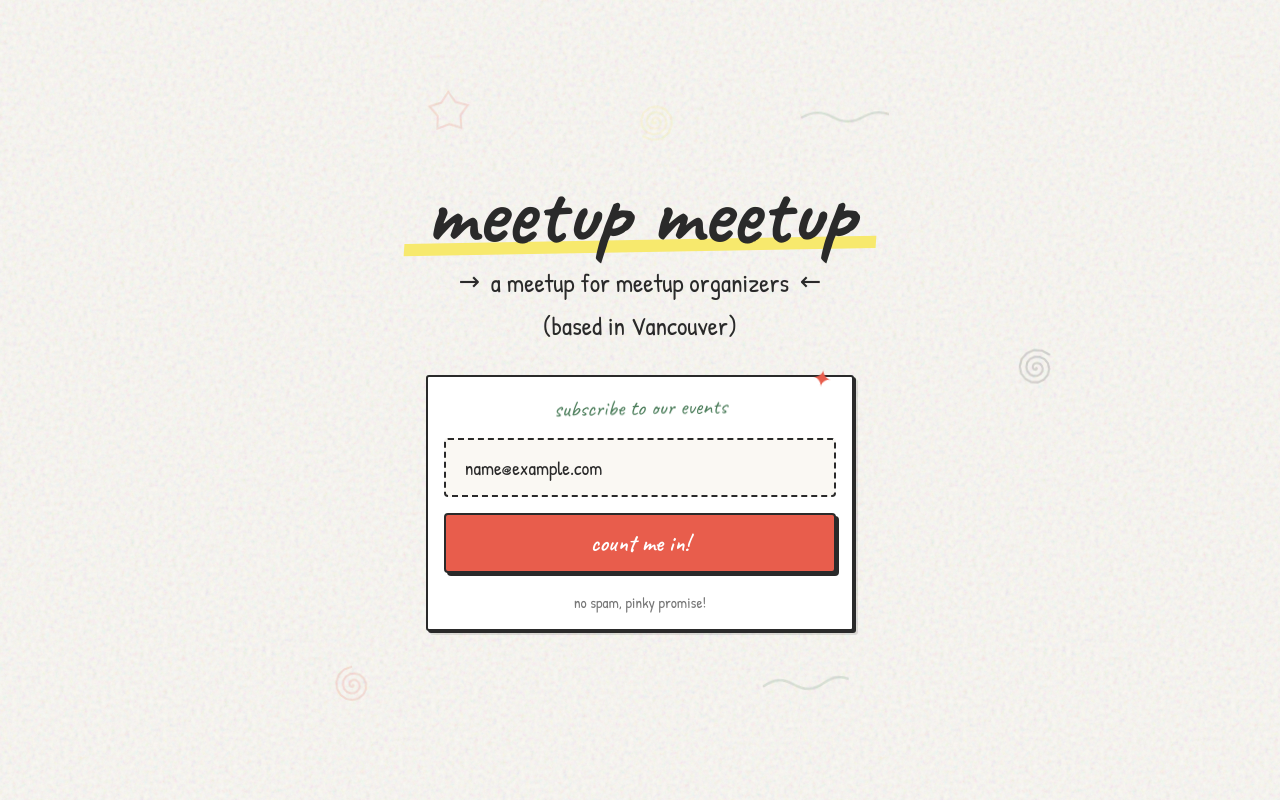
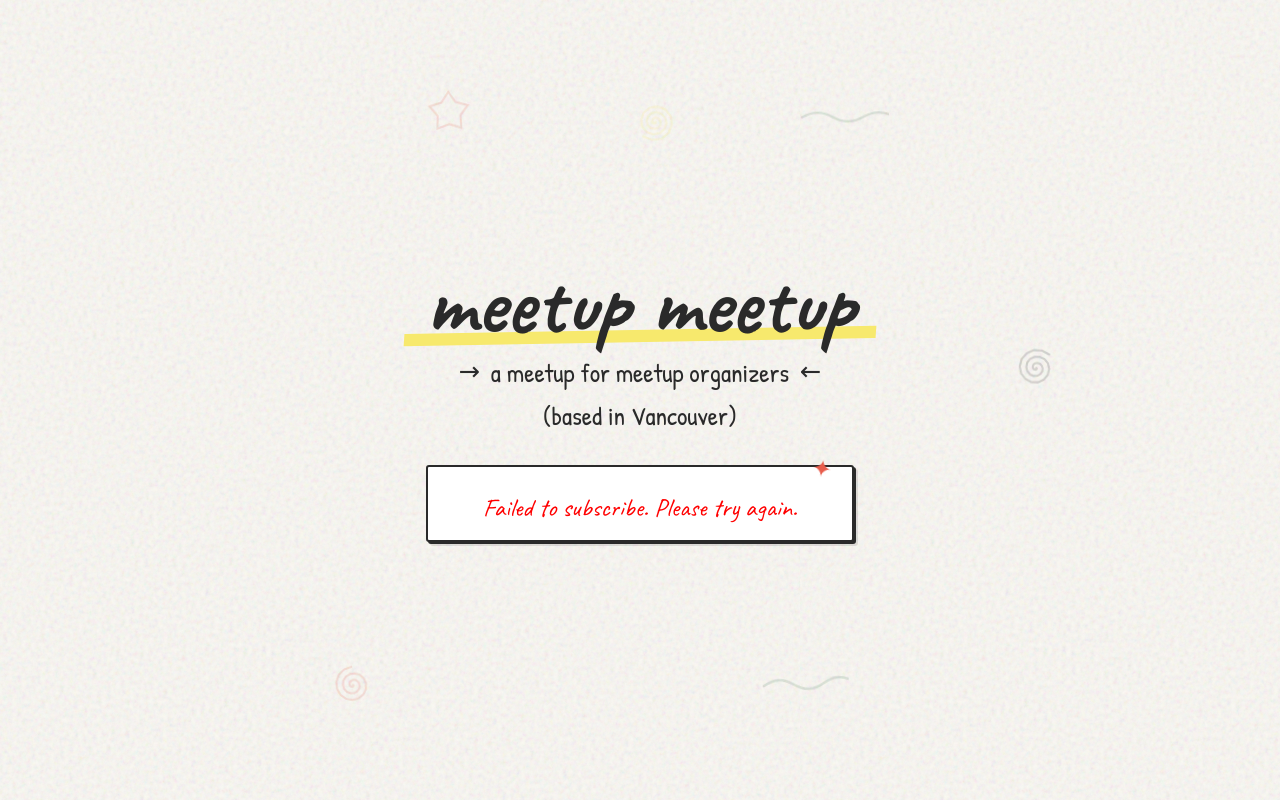
Before and after one commit to carlsverre/meetupmeetup.com, a website: page public/index.html in a window 1280 px wide. Both pictures are taken after typing "name@example.com" into the empty fields and a click on the button "count me in!". Drawn offline with Linux system fonts and the light colour scheme; no server answers.

Commit message:
better error handling

```diff
--- a/public/index.html
+++ b/public/index.html
@@ -307,6 +307,18 @@
 				animation: popIn 0.4s ease-out;
 			}
 
+			.error-message {
+				display: none;
+				font-family: 'Caveat', cursive;
+				font-size: 1.6rem;
+				color: red;
+				margin-top: 0.5rem;
+			}
+
+			.error-message.show {
+				display: block;
+			}
+
 			@media (max-width: 700px) {
 				body {
 					padding: 0;
@@ -386,34 +398,52 @@
 				</div>
 				<div class="success-message" id="success-message">
 					<p>you're on the list! 🎉</p>
-					<p style="font-size: 1.2rem; margin-top: 0.5rem">we'll be in touch soon</p>
+					<p style="font-size: 1.2rem; margin-top: 0.5rem">check your email to confirm your subscription</p>
 				</div>
+				<p class="error-message" id="error-message"></p>
 			</div>
 		</div>
 
 		<script>
+			function showError(message) {
+				document.getElementById('form-content').classList.add('hidden');
+				const errorEl = document.getElementById('error-message');
+				errorEl.textContent = message;
+				errorEl.classList.add('show');
+			}
+
+			async function subscribe(email) {
+				if (window.location.hash === '#test-success') {
+					return { ok: true };
+				} else if (window.location.hash === '#test-error') {
+					return { ok: false, json: async () => ({ error: 'Test error message' }) };
+				}
+				return fetch('https://joyful.to/api/embed/subscribe/mio7hpofv2u9vji1vab', {
+					method: 'POST',
+					headers: { 'Content-Type': 'application/json' },
+					body: JSON.stringify({ email }),
+				});
+			}
+
 			// Form handling
 			document.getElementById('signup-form').addEventListener('submit', async function (e) {
 				e.preventDefault();
 				const email = e.target.email.value;
 
 				try {
-					const response = await fetch('https://joyful.to/api/embed/subscribe/mio7hpofv2u9vji1vab', {
-						method: 'POST',
-						headers: { 'Content-Type': 'application/json' },
-						body: JSON.stringify({ email }),
-					});
+					const response = await subscribe(email);
 
 					if (response.ok) {
 						document.getElementById('form-content').classList.add('hidden');
 						document.getElementById('success-message').classList.add('show');
+						document.getElementById('error-message').classList.remove('show');
 					} else {
 						const error = await response.json();
-						alert('Error: ' + (error.error || 'Failed to subscribe'));
+						showError(error.error || 'Failed to subscribe');
 					}
 				} catch (error) {
 					console.error('Subscription error:', error);
-					alert('Failed to subscribe. Please try again.');
+					showError('Failed to subscribe. Please try again.');
 				}
 			});
 
```
